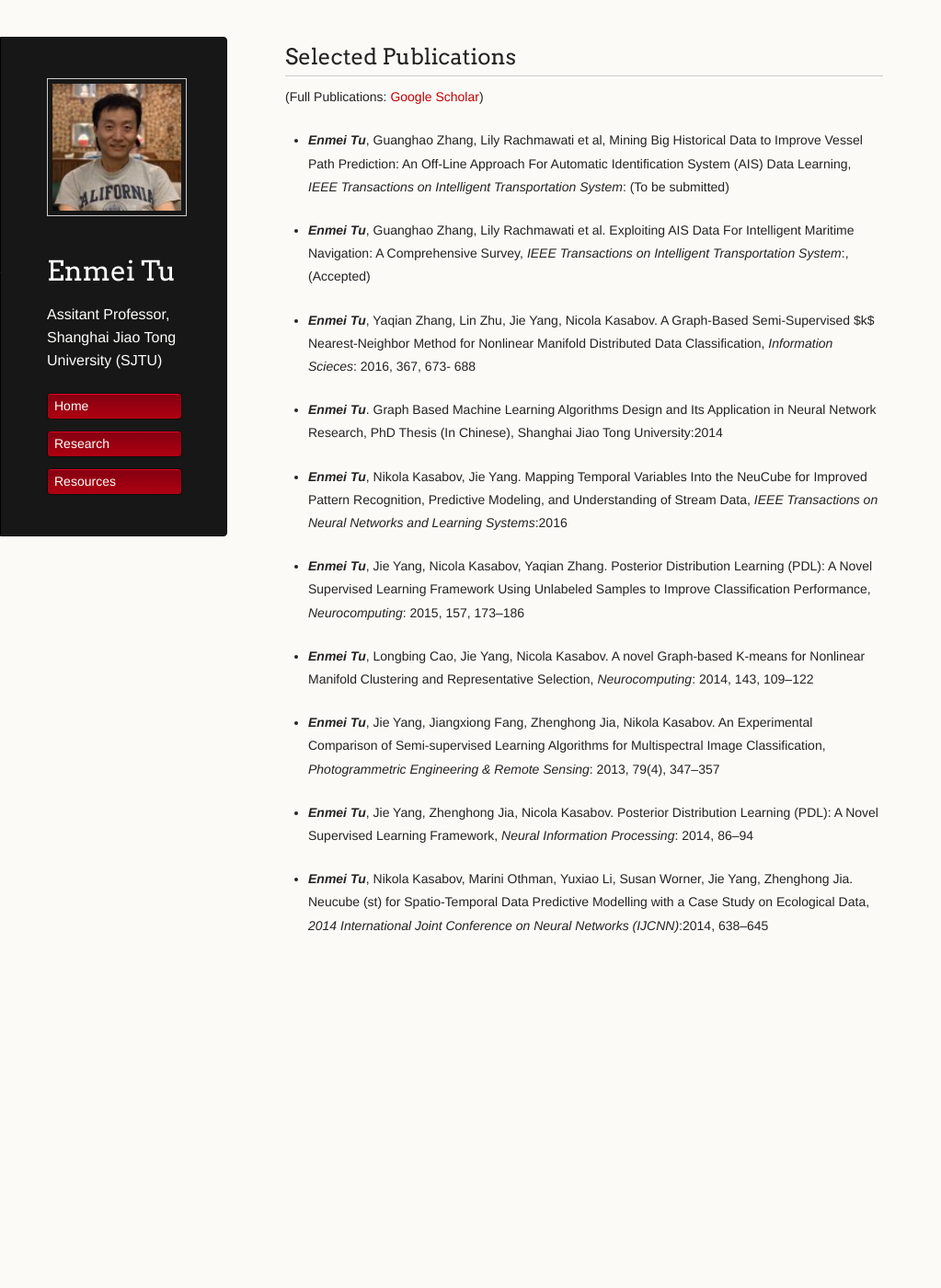
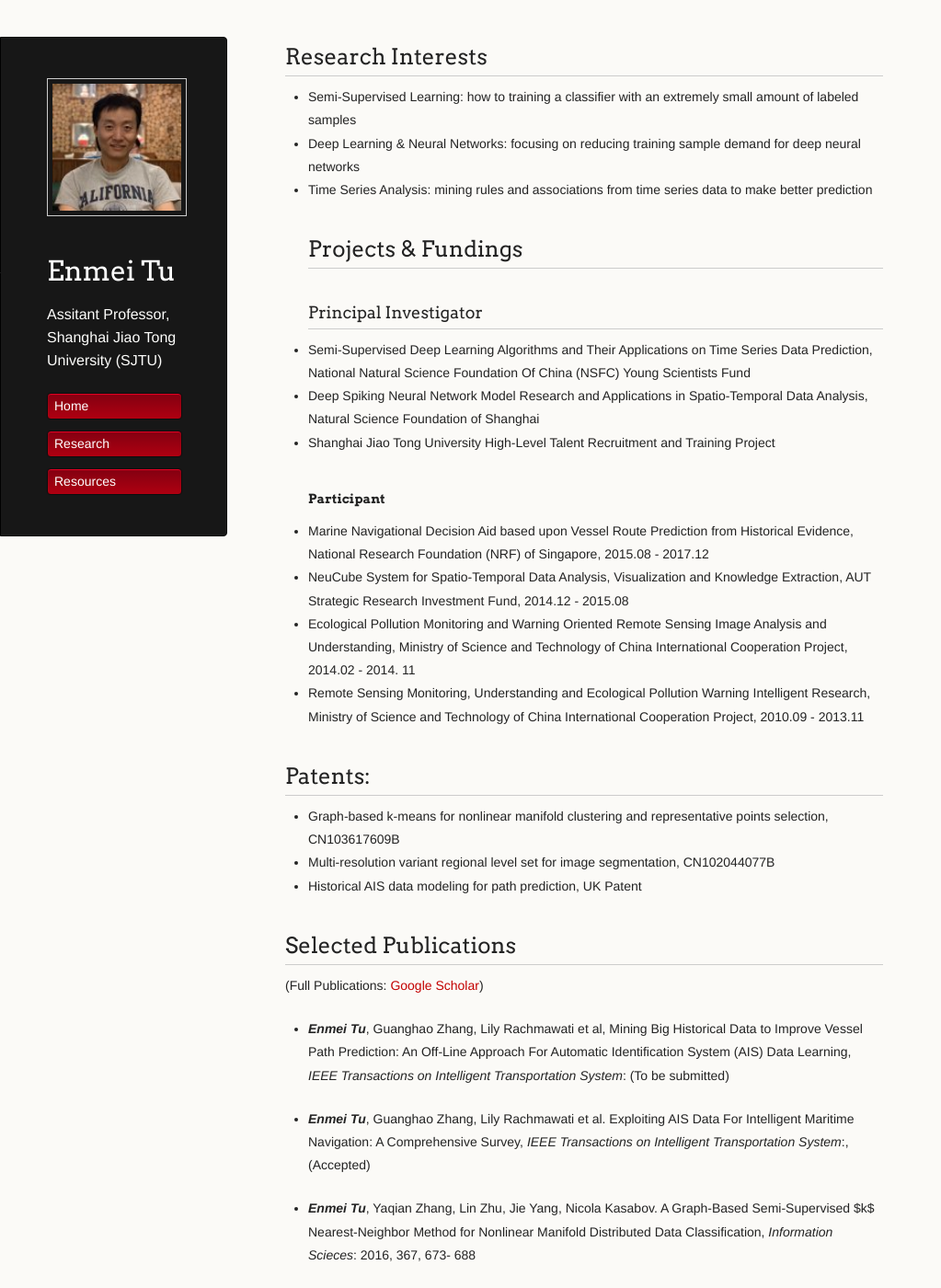
Before and after one commit to hellotem/enmeitu.github.io, a Jekyll site: the page built from research/index.md, in a window 1280 px wide and 1400 px high. Shown: the whole window at 92% size, without its empty margins (0-1023 px from the left). Built offline with Jekyll 4.4.1, drawn with Linux system fonts in a browser that asks for light colours; our own code applies the rules of GitHub Pages for plain Markdown files.

Commit message:
Update index.md

```diff
--- a/research/index.md
+++ b/research/index.md
@@ -1,3 +1,22 @@
+## Research Interests
+* Semi-Supervised Learning: how to training a classifier with an extremely small amount of labeled samples
+* Deep Learning & Neural Networks: focusing on reducing training sample demand for deep neural networks
+* Time Series Analysis: mining rules and associations from time series data to make better prediction
+## Projects & Fundings
+### Principal Investigator
+ * Semi-Supervised Deep Learning Algorithms and Their Applications on Time Series Data Prediction, National Natural Science Foundation Of China (NSFC) Young Scientists Fund
+ * Deep Spiking Neural Network Model Research and Applications in Spatio-Temporal Data Analysis, Natural Science Foundation of Shanghai
+ * Shanghai Jiao Tong University High-Level Talent Recruitment and Training Project
+#### Participant
+* Marine Navigational Decision Aid based upon Vessel Route Prediction from Historical Evidence,  National Research Foundation (NRF) of Singapore, 2015.08 - 2017.12
+* NeuCube System for Spatio-Temporal Data Analysis, Visualization and Knowledge Extraction, AUT Strategic Research Investment Fund, 2014.12 - 2015.08
+* Ecological Pollution Monitoring and Warning Oriented Remote Sensing Image Analysis and Understanding, Ministry of Science and Technology of China International Cooperation Project, 2014.02 - 2014. 11
+* Remote Sensing Monitoring, Understanding and Ecological Pollution Warning Intelligent Research, Ministry of Science and Technology of China International Cooperation Project, 2010.09 - 2013.11
+
+## Patents:
+*  Graph-based k-means for nonlinear manifold clustering and representative points selection, CN103617609B
+*  Multi-resolution variant regional level set for image segmentation,  CN102044077B
+*  Historical AIS data modeling for path prediction, UK Patent
 
 ## Selected Publications
 (Full Publications: [Google Scholar](https://scholar.google.com.sg/citations?user=TDg-0cQAAAAJ&hl=en))
```
